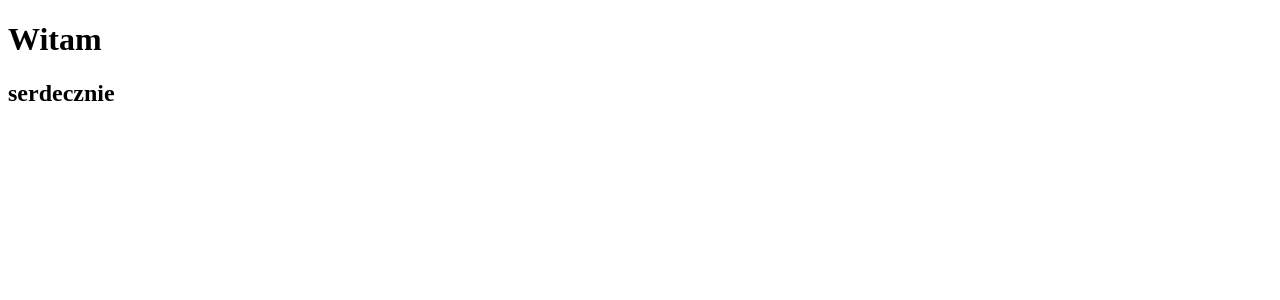
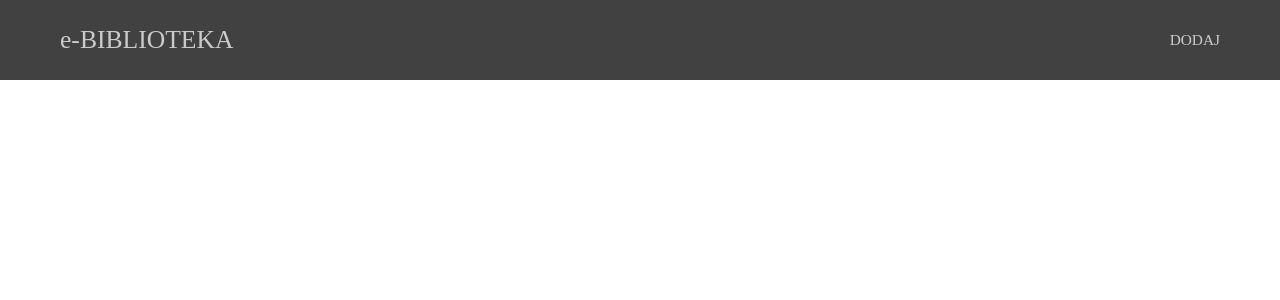
Before and after one commit to MichalPrzyl/wypozyczalnia_ksiazek, a React (Create React App) app in the folder frontend/: page / in a window 1280 px wide. Shown: the top 300 px of the page. Built offline with nearby package versions, Linux system fonts and the light colour scheme.

Commit message:
header component with styling, without any modal under button press yet

```diff
--- a/frontend/src/Main.tsx
+++ b/frontend/src/Main.tsx
@@ -1,10 +1,16 @@
 import React from 'react';
+import Header from './header/header';
 
 const Main = () =>{
     return (
     <div>
-        <h1>Witam</h1>
-        <h2>serdecznie</h2>
+       {/*// header component*/}
+        <Header />
+
+       {/*// serach component*/}
+
+       {/*// content component*/}
+
     </div>
     )
 }
--- /dev/null
+++ b/frontend/src/header/header.css
@@ -0,0 +1,38 @@
+body{
+    --font-color: #CBCBCB;
+    --hover-font-color: #eeeeee;
+    margin: 0;
+    padding: 0;
+}
+.header{
+    background: #414141;
+    display: flex;
+    justify-content: space-between;
+    color: var(--font-color);
+    height: 10vh;
+}
+
+.header-title, .header-nav{
+    padding-left: 20px;
+    align-items: center;
+    display: flex;
+    padding-right: 20px;
+}
+
+.header-title{
+    font-size: 2vw;
+
+    margin-left: 40px;
+}
+
+.header-nav{
+    font-size: 1.2vw;
+    margin-right: 40px;
+    transition: all 0.5s;
+}
+
+.header-nav:hover{
+    cursor: pointer;
+    color: var(--hover-font-color);
+    transform: scale3d(1.1, 1.1, 1.1);
+}
--- /dev/null
+++ b/frontend/src/header/header.tsx
@@ -0,0 +1,16 @@
+import React from 'react';
+import './header.css'
+
+const Header = () => {
+    const openAddModal = () =>{
+        console.log("no i wcisnąłeś")
+    }
+    return (
+        <div className='header'>
+            <div className='header-title'>e-BIBLIOTEKA</div>
+            <div className='header-nav' onClick={openAddModal}>DODAJ</div>
+        </div>
+    )
+}
+
+export default Header;
```
